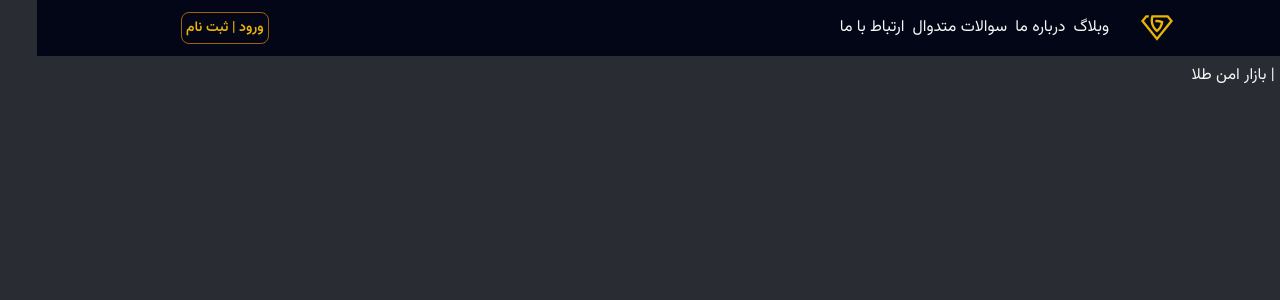
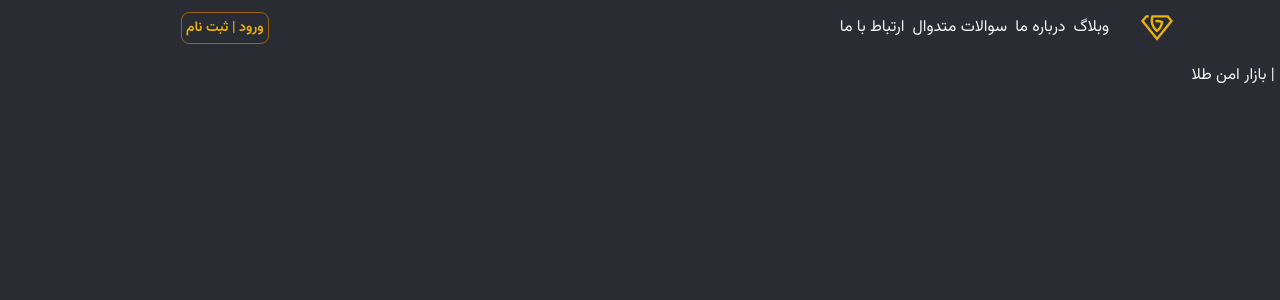
Before and after one commit to matinsekhavat/goldika-clone, a Next.js app: page / in a window 1280 px wide. Shown: the top 300 px of the page. Built offline with nearby package versions, Linux system fonts and the light colour scheme.

Commit message:
make header backdrop fiter blur for better ui experience

```diff
--- a/src/components/Header.tsx
+++ b/src/components/Header.tsx
@@ -4,7 +4,7 @@ import NavBar from "./NavBar";
 
 function Header() {
   return (
-    <header className="w-full fixed top-0 left-0 right-0 bg-slate-950 ">
+    <header className="w-full backdrop-blur-md fixed top-0 left-0 right-0">
       <div className="container-fluid flex items-center justify-between py-3  ">
         <NavBar />
         {/* auth Badge */}
```
